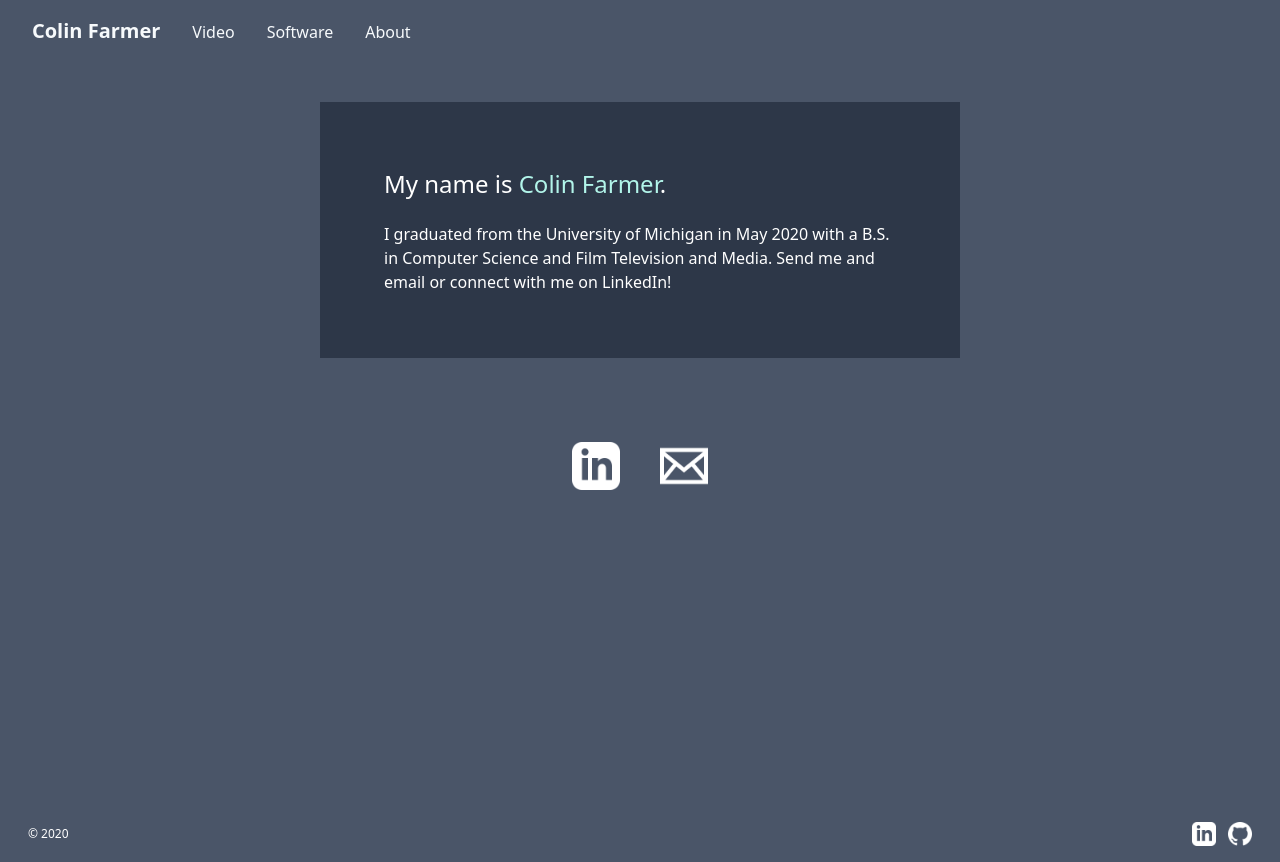
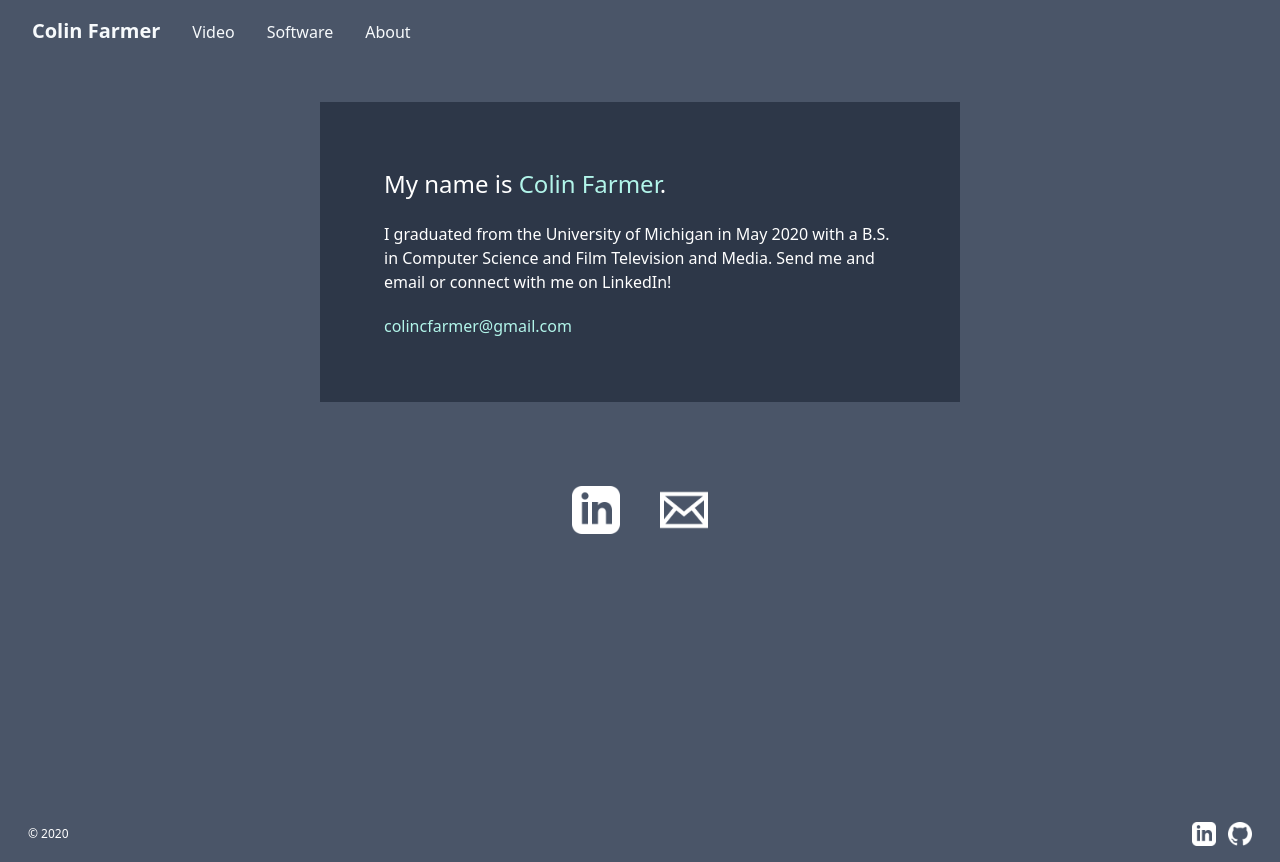
Before and after one commit to farmc/colinfarmernet, a React (Create React App) app: page /about in a window 1280 px wide. Built offline with nearby package versions, Linux system fonts and the light colour scheme.

Commit message:
basic about page

```diff
--- a/src/components/About.js
+++ b/src/components/About.js
@@ -10,7 +10,7 @@ function About(){
                             md:w-1/2 m-auto
                             p-16  bg-gray-800">
                 <div className="text-white text-2xl text-left">
-                    My name is <a className="text-teal-200">Colin Farmer</a>
+                    My name is <span className="text-teal-200">Colin Farmer</span>
                     .
                 </div>
                 <div className="text-white text-left pt-5">
@@ -19,13 +19,18 @@ function About(){
                     in Computer Science and Film Television and Media.
                     Send me and email or connect with me on LinkedIn!
                 </div>
+                <div className="text-teal-200 text-left pt-5">
+                    <a href="mailto:colincfarmer@gmail.com" target="_blank" rel="noopener noreferrer">
+                        colincfarmer@gmail.com
+                    </a>
+                </div>
 
             </div>
             <div className= "flex justify-center pt-16">
                 <a href="http://www.linkedin.com/in/cfarm" target="_blank" rel="noopener noreferrer">
                     <img src={linkedin} alt="" className="h-12 w-12 m-5" />
                 </a>
-                <a href="mailto: colincfarmer@gmail.com" target="_blank" rel="noopener noreferrer">
+                <a href="mailto:colincfarmer@gmail.com" target="_blank" rel="noopener noreferrer">
                     <img src={mail} alt="" className="h-12 w-12 m-5" />
                 </a>
 
--- a/src/components/Header.js
+++ b/src/components/Header.js
@@ -2,7 +2,6 @@ import React, { useState, useEffect } from 'react';
 import { Link, useLocation  } from 'react-router-dom';
 import HeaderItem from './HeaderItem.js';
 import menuwhite from '../images/menuwhite.png'
-import menublack from '../images/menublack.png'
 import {useTransition, animated} from 'react-spring';
 
 function Header(){
--- a/src/components/VIdeoObject.js
+++ b/src/components/VIdeoObject.js
@@ -1,5 +1,5 @@
 import React, {useState} from 'react';
-import {useTransition, useSpring, animated} from 'react-spring';
+import {useSpring, animated} from 'react-spring';
 
 function VideoObject(info){
 
```
